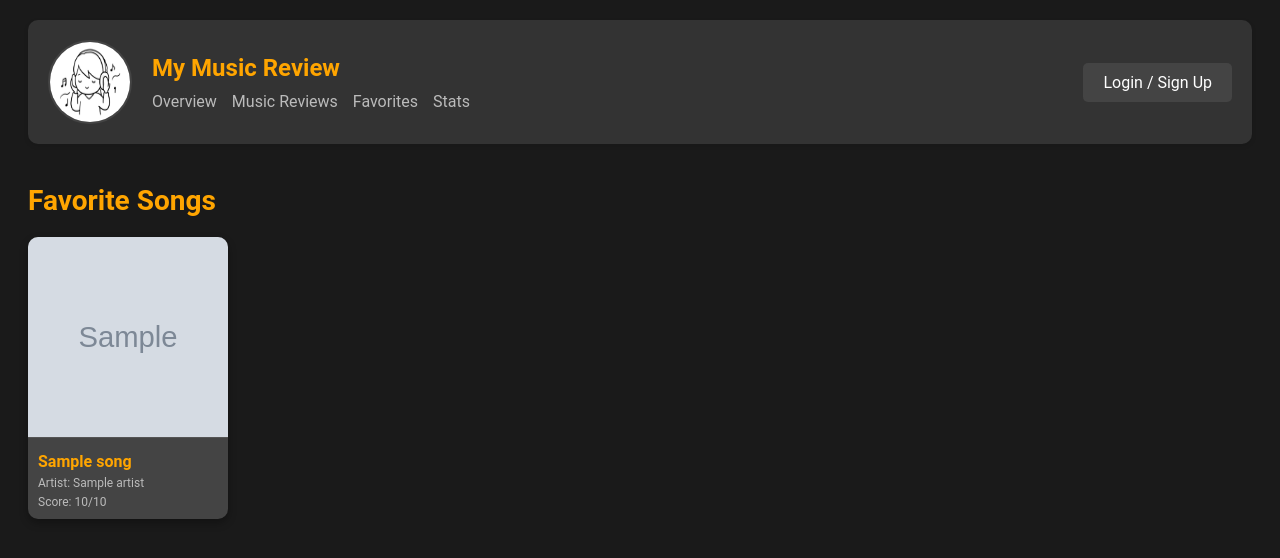
After one commit to Xernnn/MyMusicList, a Flask app: template templates/favorites.html in a window 1280 px wide. The commit adds this page. Shown: the top 558 px of the page. Run offline with Flask 3, Linux system fonts and the light colour scheme; the template is opened without the code that fills it: most values are stand-ins (such as "Sample title", 1, 10 or a date in 2020); grey boxes marked "Sample" are stand-in pictures.

Commit message:
fav & stats committed

```diff
--- a/app.py
+++ b/app.py
@@ -1,6 +1,11 @@
 import pandas as pd
 from flask import Flask, render_template, redirect, url_for, request, session, jsonify
 import sqlite3
+import matplotlib
+matplotlib.use('Agg')  # Use the Agg backend for rendering to a file
+import matplotlib.pyplot as plt
+import io
+import base64
 
 app = Flask(__name__)
 app.secret_key = 'your_secret_key_here'
@@ -161,5 +166,104 @@ def delete_score():
 
     return jsonify({'success': True})
 
+@app.route('/favorites')
+def favorites():
+    if 'logged_in' not in session or 'user_id' not in session:
+        return redirect(url_for('login'))
+
+    user_id = session['user_id']
+
+    # Load songs data from file
+    df = pd.read_excel('./static/data/data.xlsx')
+    songs = df.to_dict(orient='records')
+
+    conn = sqlite3.connect('users.db')
+    cursor = conn.cursor()
+
+    favorite_songs = []
+
+    for song in songs:
+        cursor.execute('SELECT score FROM reviews WHERE user_id = ? AND song_title = ?', (user_id, song['Title']))
+        result = cursor.fetchone()
+
+        if result and result[0] in [9, 10]:
+            song['Score'] = result[0]
+            favorite_songs.append(song)
+
+    conn.close()
+
+    return render_template('favorites.html', favorite_songs=favorite_songs)
+
+@app.route('/stats')
+def stats():
+    if 'logged_in' not in session or 'user_id' not in session:
+        return redirect(url_for('login'))
+
+    user_id = session['user_id']
+
+    conn = sqlite3.connect('users.db')
+    cursor = conn.cursor()
+
+    # Fetch all the reviews for the logged-in user
+    cursor.execute('SELECT song_title, score FROM reviews WHERE user_id = ?', (user_id,))
+    reviews = cursor.fetchall()
+    conn.close()
+
+    # Process data for stats
+    score_distribution = [0] * 10  # Scores from 1 to 10
+    for review in reviews:
+        score_distribution[review[1] - 1] += 1  # Adjust index since scores are 1-based
+
+    # Prepare the bar chart
+    bar_chart = create_bar_chart(score_distribution)
+
+    return render_template('stats.html', bar_chart=bar_chart)
+
+def create_bar_chart(score_distribution):
+    labels = [str(i+1) for i in range(10)]  # Only the score numbers
+    max_reviews = max(score_distribution)  # Find the maximum number of reviews
+    y_max = max_reviews + 1  # Set the y-axis limit to max reviews + 1
+
+    plt.figure(figsize=(10, 6))
+    bars = plt.bar(labels, score_distribution, color='#ffa500', edgecolor='white')  # Bars with white outline
+    plt.xlabel('Score', color='white')
+    plt.ylabel('Number of Reviews', color='white')
+    plt.xticks(color='white')
+    plt.yticks(color='white')
+
+    # Set the y-axis limit
+    plt.ylim(0, y_max)
+
+    # Customize the y-ticks to not include the highest number
+    y_ticks = list(range(0, max_reviews + 1))  # Remove the highest number
+    plt.yticks(y_ticks, [str(tick) for tick in y_ticks], color='white')
+
+    plt.gca().patch.set_alpha(0)  # Set the background of the plot to be transparent
+    plt.gcf().set_facecolor('none')  # Set the figure background to be transparent
+    plt.gca().spines['bottom'].set_color('white')  # X-axis line color
+    plt.gca().spines['left'].set_color('white')    # Y-axis line color
+    plt.gca().spines['top'].set_color('white')     # Top outline color
+    plt.gca().spines['right'].set_color('white')   # Right outline color
+    plt.gca().spines['bottom'].set_linewidth(1.5)
+    plt.gca().spines['left'].set_linewidth(1.5)
+    plt.gca().spines['top'].set_linewidth(1.5)
+    plt.gca().spines['right'].set_linewidth(1.5)
+
+    # Add the number of reviews on top of each bar
+    for bar in bars:
+        yval = bar.get_height()
+        plt.text(bar.get_x() + bar.get_width()/2, yval + 0.1, int(yval), ha='center', va='bottom', color='white', fontsize=12)
+
+    return convert_plot_to_image()
+
+def convert_plot_to_image():
+    # Convert plot to PNG image
+    img = io.BytesIO()
+    plt.savefig(img, format='png', transparent=True)  # Save with transparent background
+    img.seek(0)
+    plt.close()
+    # Encode image to base64 string
+    return base64.b64encode(img.getvalue()).decode()
+
 if __name__ == '__main__':
     app.run(debug=True)
--- a/static/css/style.css
+++ b/static/css/style.css
@@ -427,3 +427,19 @@ body {
     background-color: #222;
     color: #ddd;
 }
+
+.stats-container {
+    padding: 20px;
+    color: #ddd;
+}
+
+.chart {
+    margin-bottom: 40px;
+}
+
+.chart img {
+    max-width: 100%;
+    height: auto;
+    border-radius: 10px;
+    box-shadow: 0 4px 8px rgba(0, 0, 0, 0.3);
+}
--- a/templates/base.html
+++ b/templates/base.html
@@ -27,9 +27,9 @@
                 {% endif %}
                 <div class="user-nav">
                     <a href="#">Overview</a>
-                    <a href="#" class="active">Music Reviews</a>
-                    <a href="#">Favorites</a>
-                    <a href="#">Stats</a>
+                    <a href="{{ url_for('index') }}" class="{{ 'active' if request.endpoint == 'index' else '' }}">Music Reviews</a>
+                    <a href="{{ url_for('favorites') }}" class="{{ 'active' if request.endpoint == 'favorites' else '' }}">Favorites</a>
+                    <a href="{{ url_for('stats') }}" class="{{ 'active' if request.endpoint == 'stats' else '' }}">Stats</a>
                 </div>
             </div>
         </div>
--- /dev/null
+++ b/templates/favorites.html
@@ -0,0 +1,32 @@
+{% extends "base.html" %}
+
+{% block title %}My Favorite Songs{% endblock %}
+
+{% block content %}
+    <div class="list-content">
+        <h3>Favorite Songs</h3>
+        <div class="list-grid">
+            {% for song in favorite_songs %}
+            <div class="list-item"
+                data-title="{{ song['Title'] }}"
+                data-artist="{{ song['Artist'] }}"
+                data-score="{{ song['Score'] }}"
+                data-image="{{ url_for('static', filename='images/songs/' + song['Image']) }}"
+                onclick="openModal(this)">
+                <img src="{{ url_for('static', filename='images/songs/' + song['Image']) }}" alt="{{ song['Title'] }}">
+                <div class="item-info">
+                    <h4>{{ song['Title'] }}</h4>
+                    <p>Artist: {{ song['Artist'] }}</p>
+                    <p>Score: {{ song['Score'] }}/10</p>
+                </div>
+            </div>
+            {% endfor %}
+        </div>
+    </div>
+
+    <!-- The existing modal structure will be reused -->
+{% endblock %}
+
+{% block scripts %}
+<script src="{{ url_for('static', filename='js/script.js') }}"></script>
+{% endblock %}
```
Also changed, not shown: templates/stats.html (added, +9 -0 lines), users.db.
